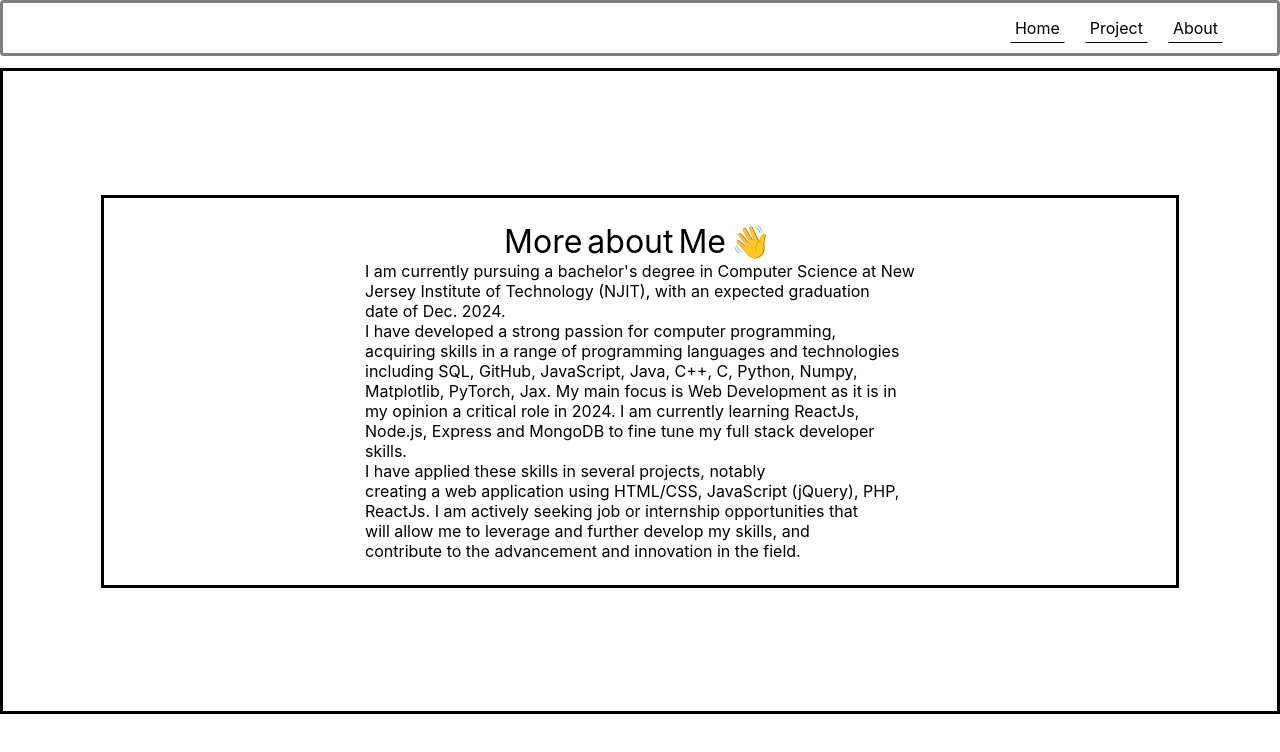
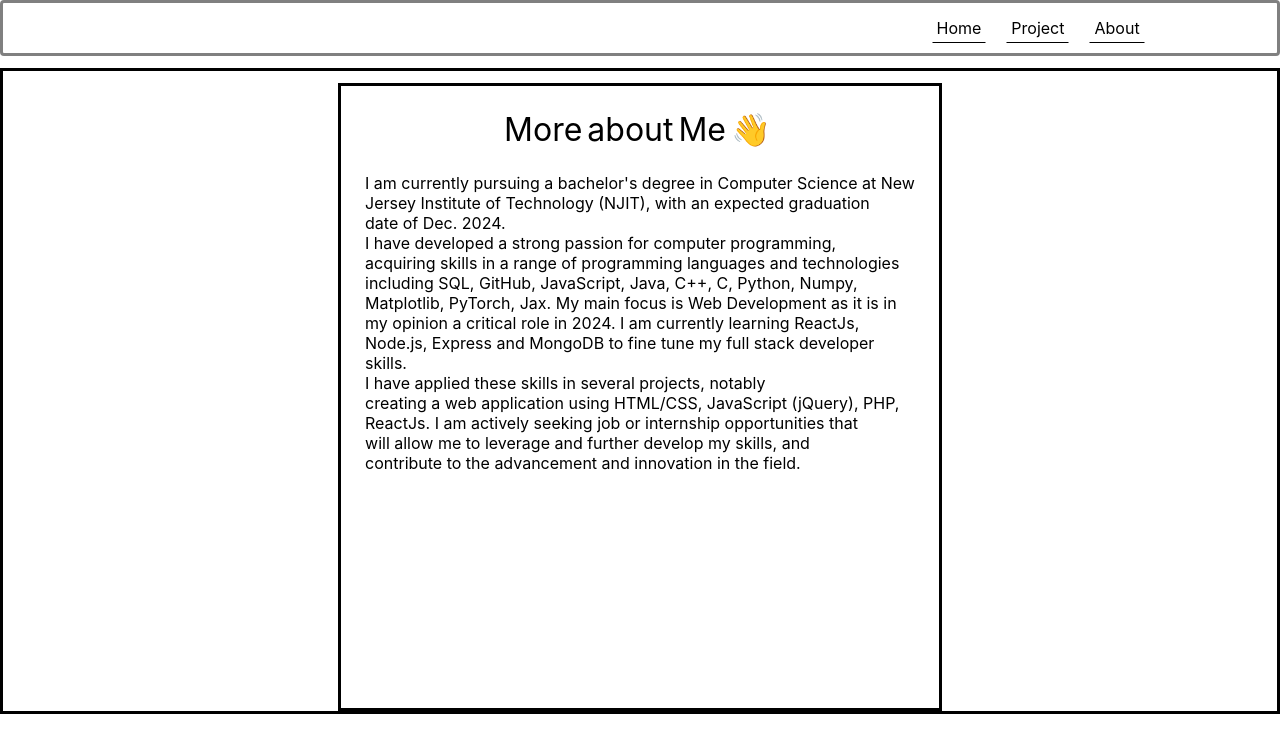
Before and after one commit to thiczd/portfolio, a React (Create React App) app: page /about in a window 1280 px wide. Shown: the top 752 px of the page. Built offline with nearby package versions, Linux system fonts and the light colour scheme.

Commit message:
added about me fix

```diff
--- a/src/Components/About.js
+++ b/src/Components/About.js
@@ -23,6 +23,7 @@ const About = () => {
     <div className="about-me-main">
       <div className="about-me">
         <AboutTitle text="More about Me 👋"></AboutTitle>
+
         <AboutDescription description={description}></AboutDescription>
       </div>
     </div>
--- a/src/Components/AboutDescription.js
+++ b/src/Components/AboutDescription.js
@@ -23,7 +23,7 @@ const AboutDescription = ({ description }) => {
 
   return (
     <motion.div
-      style={{ overflow: "hidden" }}
+      style={{ overflow: "hidden", marginTop: "24px" }}
       variants={container}
       initial="hidden"
       animate="visible"
--- a/src/Components/AboutTitle.js
+++ b/src/Components/AboutTitle.js
@@ -33,7 +33,12 @@ const AboutTitle = ({ text }) => {
   };
   return (
     <motion.div
-      style={{ overflow: "hidden", display: "flex", fontSize: "2rem" }}
+      style={{
+        overflow: "hidden",
+        display: "flex",
+
+        fontSize: "2rem",
+      }}
       variants={container}
       initial="hidden"
       animate="visible"
--- a/src/css/about.css
+++ b/src/css/about.css
@@ -3,18 +3,17 @@
   height: 80vh;
   display: flex;
   justify-content: center;
-  align-items: center;
 }
 .about-me-main h1 {
   font-weight: normal;
 }
 
 .about-me {
+  margin-top: 12px;
   border: solid;
   display: flex;
   align-items: center;
   flex-direction: column;
-  max-height: 70vh;
-  width: 80vw;
+  max-height: 80vh;
   padding: 24px;
 }
--- a/src/css/nav.css
+++ b/src/css/nav.css
@@ -2,7 +2,7 @@
   display: flex;
   justify-content: right;
   align-items: center;
-  padding-right: 24px;
+  padding-right: 8vw;
   border: solid;
   border-radius: 4px;
   border-color: grey;
```
